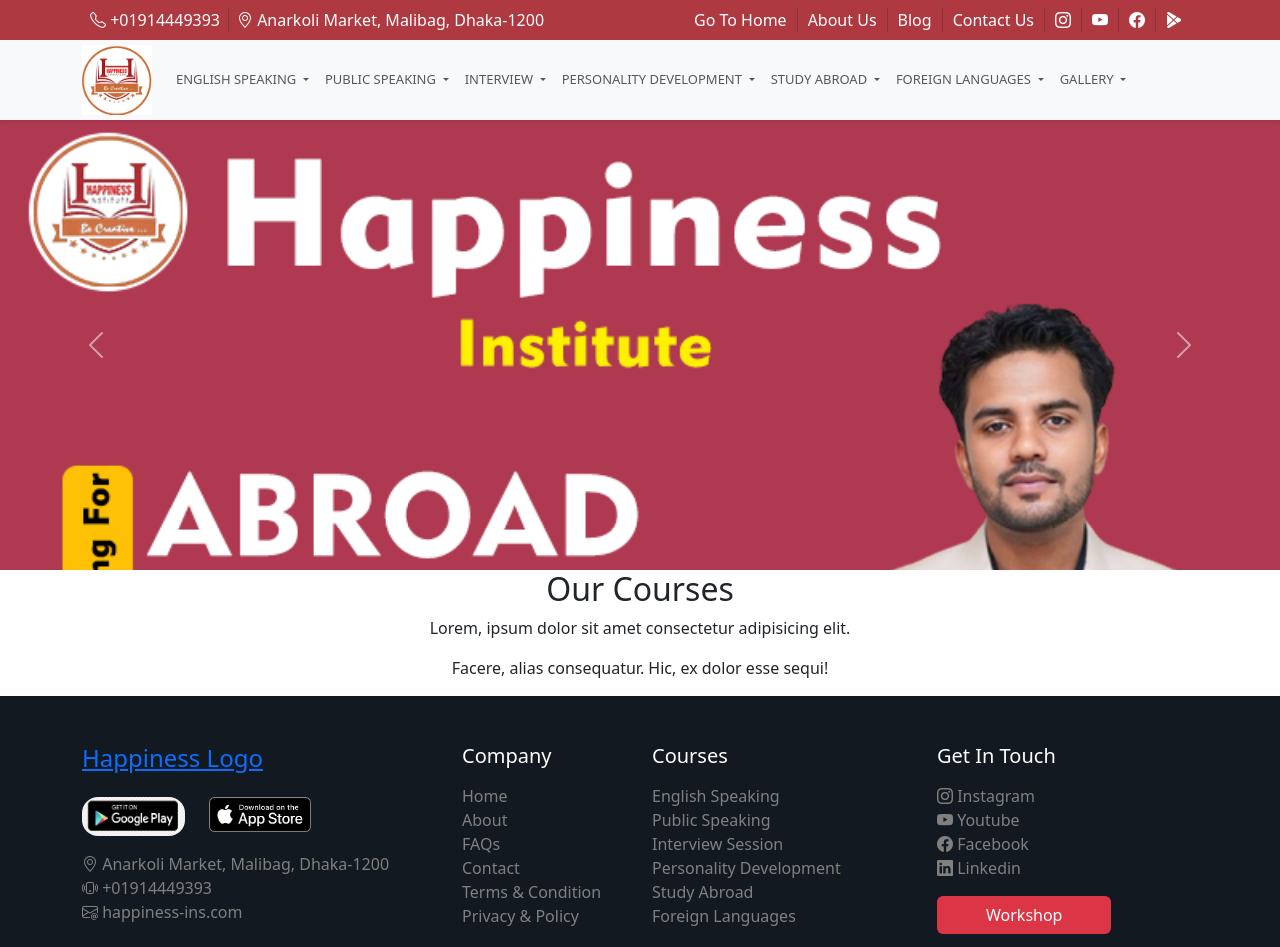
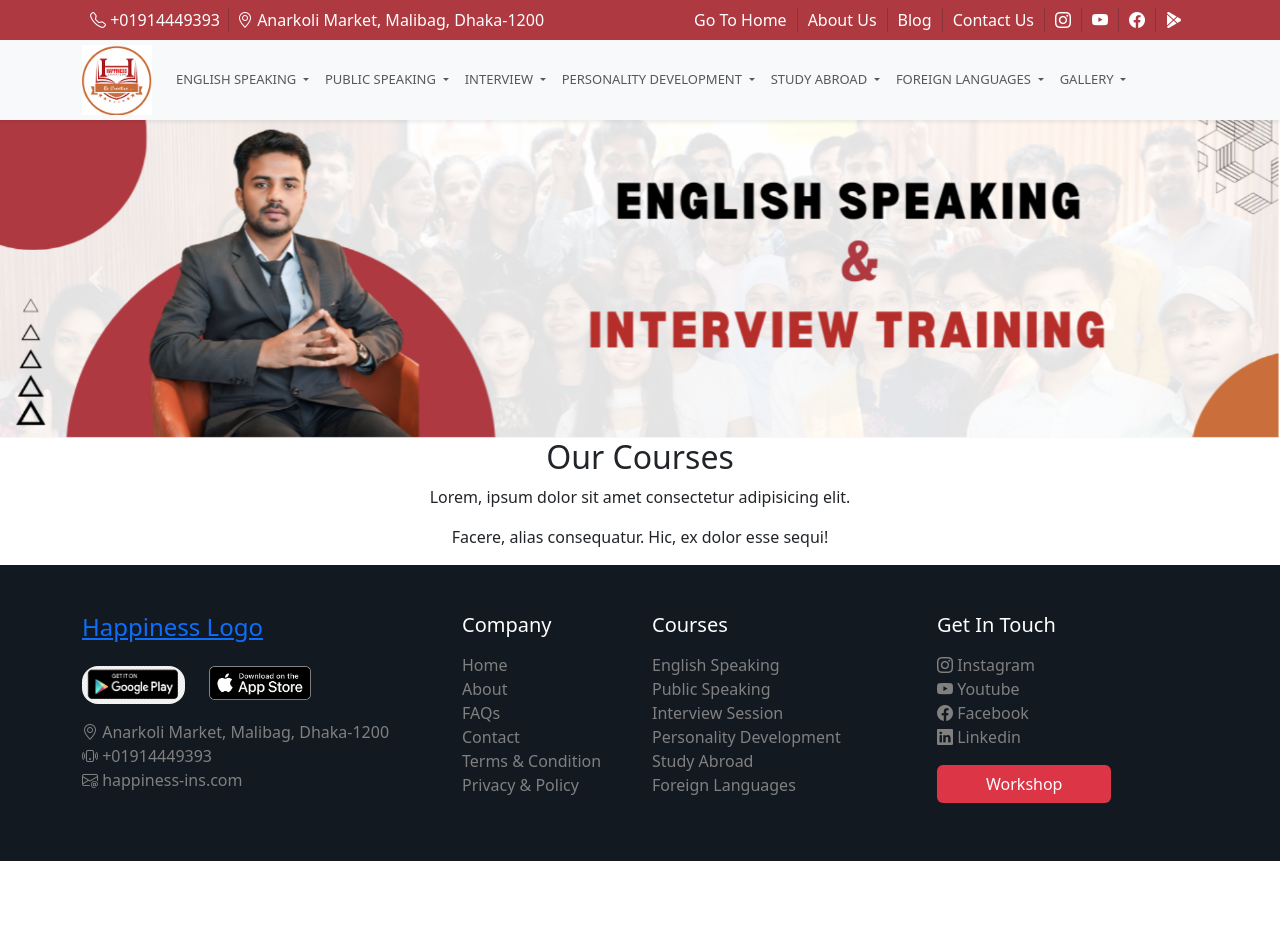
Before and after one commit to Masudrana93/happiness-institute, a plain HTML site: page index.html in a window 1280 px wide. After the commit the page ends 861 px from the top, so only its background shows below. Drawn offline with nearby package versions, Linux system fonts and the light colour scheme.

Commit message:
slider photo changed

```diff
--- a/index.html
+++ b/index.html
@@ -187,15 +187,15 @@
     <div class="container-fluid px-0">
 
         <div id="carouselExampleInterval" class="carousel slide" data-bs-ride="carousel">
-            <div class="carousel-inner slider-height">
+            <div class="carousel-inner">
                 <div class="carousel-item active" data-bs-interval="10000">
-                    <img src="images/studyaborad.png" class="d-block w-100 img-fluid" alt="...">
+                    <img src="images/welcome_1.png" class="d-block w-100 img-fluid" alt="...">
                 </div>
                 <div class="carousel-item" data-bs-interval="2000">
-                    <img src="images/happiness.png" class="d-block w-100 img-fluid" alt="...">
+                    <img src="images/welcome_1.png" class="d-block w-100 img-fluid" alt="...">
                 </div>
                 <div class="carousel-item">
-                    <img src="images/studyaborad.png" class="d-block w-100 img-fluid" alt="...">
+                    <img src="images/welcome_2.jpg" class="d-block w-100 img-fluid" alt="...">
                 </div>
             </div>
             <button class="carousel-control-prev" type="button" data-bs-target="#carouselExampleInterval"
@@ -234,7 +234,7 @@
             <div class="row">
                 <div class="col-12">
                     <h2 class="d-flex justify-content-center">Our Courses</h2>
-                    <p class="d-flex justify-content-center">Lorem, ipsum dolor sit amet consectetur adipisicing elit. </p>
+                    <p class="d-flex justify-content-center align-items-center">Lorem, ipsum dolor sit amet consectetur adipisicing elit. </p>
                     <p class="d-flex justify-content-center"> Facere, alias consequatur. Hic, ex dolor esse sequi!</p>
 
 
--- a/style.css
+++ b/style.css
@@ -82,11 +82,6 @@
 
 /* Welcome section CSS Start  */
 
-.slider-height{
-    height: 450px;
-}
-
-
 
 /* .bg-photo{
     background-image: url(images/studyaborad.png);
```
Also changed, not shown: images/welcome_1.png (added), images/welcome_2.jpg (added).
